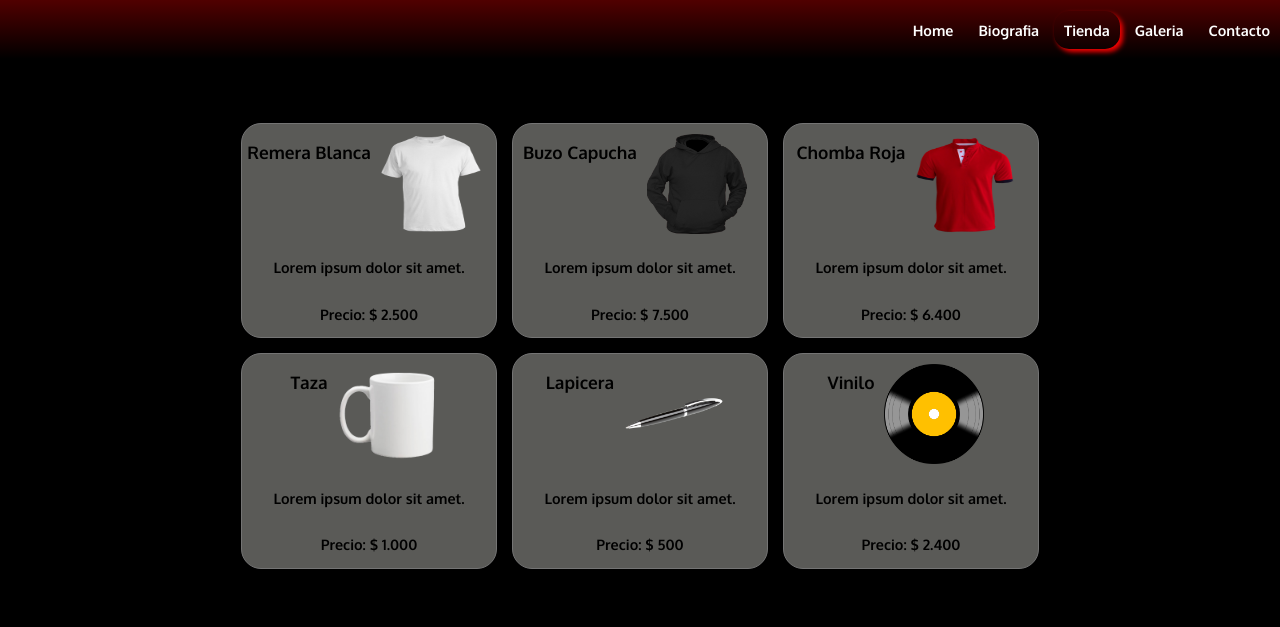
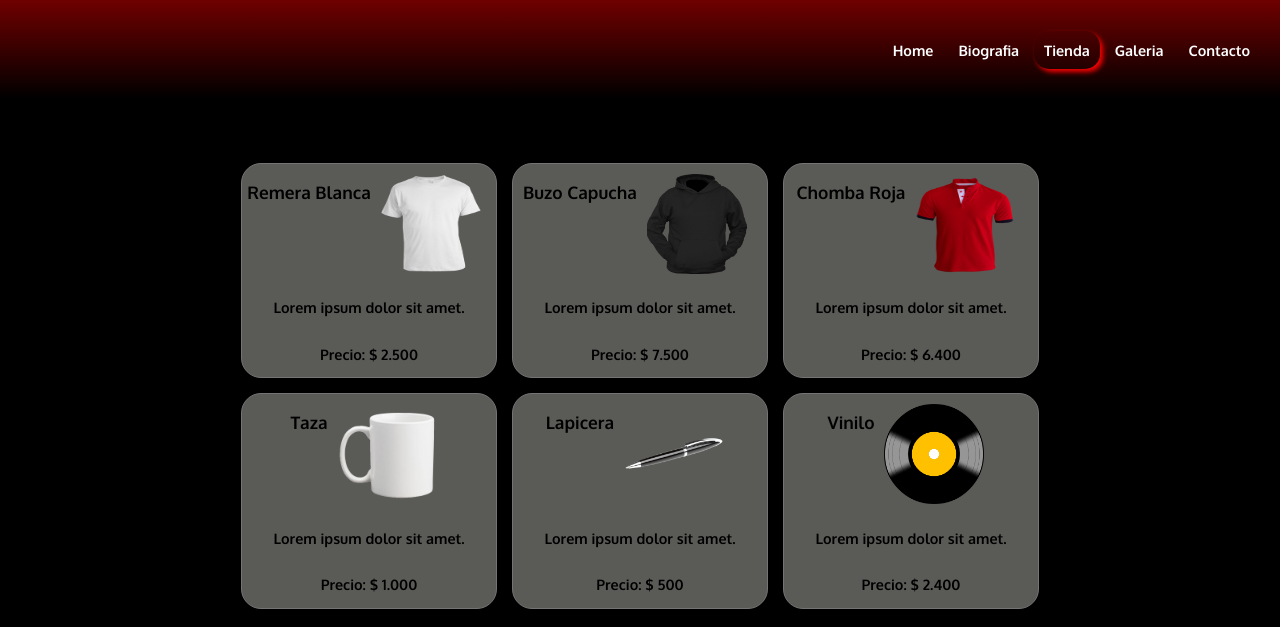
Before and after one commit to EmmanuelNRodriguez/proyecto_codo_a_codo, a plain HTML site: page pages/tienda.html in a window 1280 px wide. Shown: the part 128-755 px from the top of the page. Drawn offline with Linux system fonts and the light colour scheme; no server answers.

Commit message:
Update estilos.css

```diff
--- a/css/estilos.css
+++ b/css/estilos.css
@@ -67,7 +67,7 @@ nav ul {
     gap: 5px;
     list-style: none;
     justify-content: flex-end;
-    padding: 0;
+    padding: 20px;
     margin: 10px 0px;
 }
 
@@ -131,6 +131,7 @@ footer {
         display: flex;
         flex-direction: column;
         align-items: center;
+        padding: 0%;
     }
 
     nav ul li {
```
